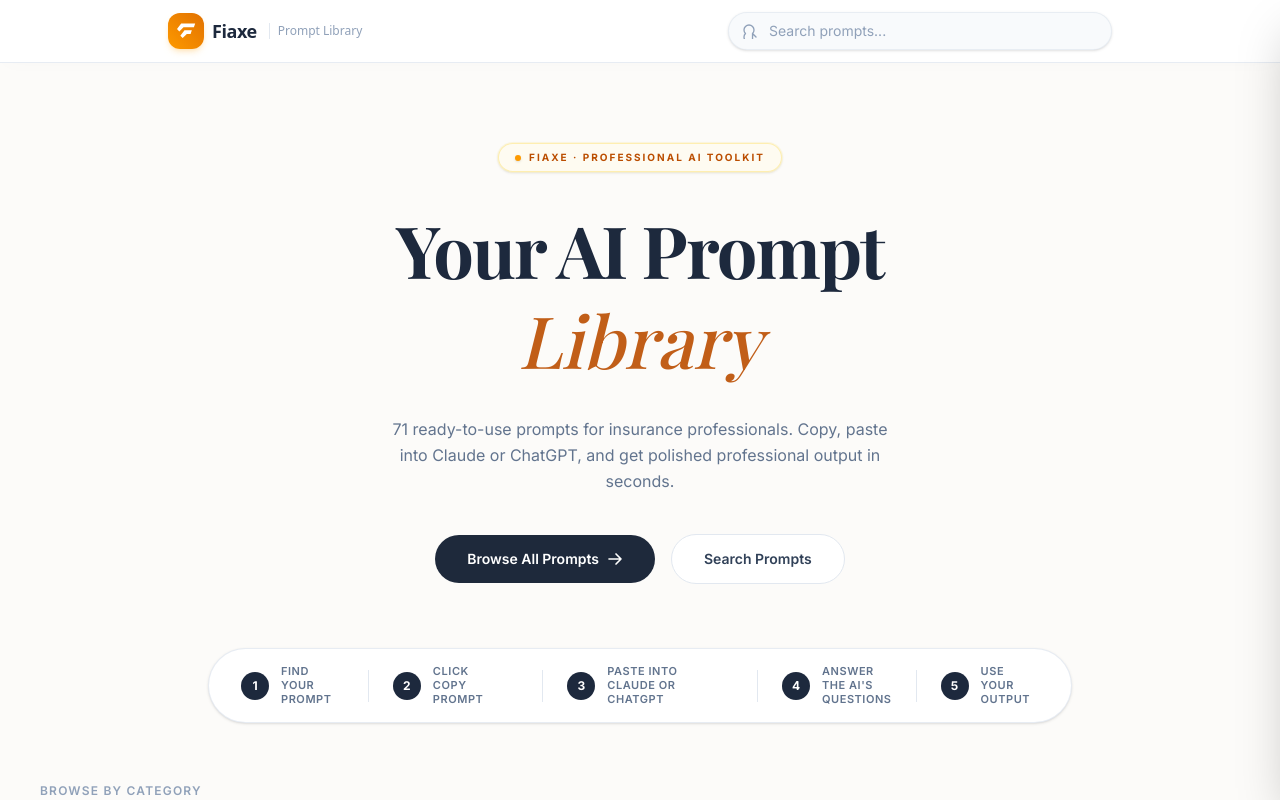
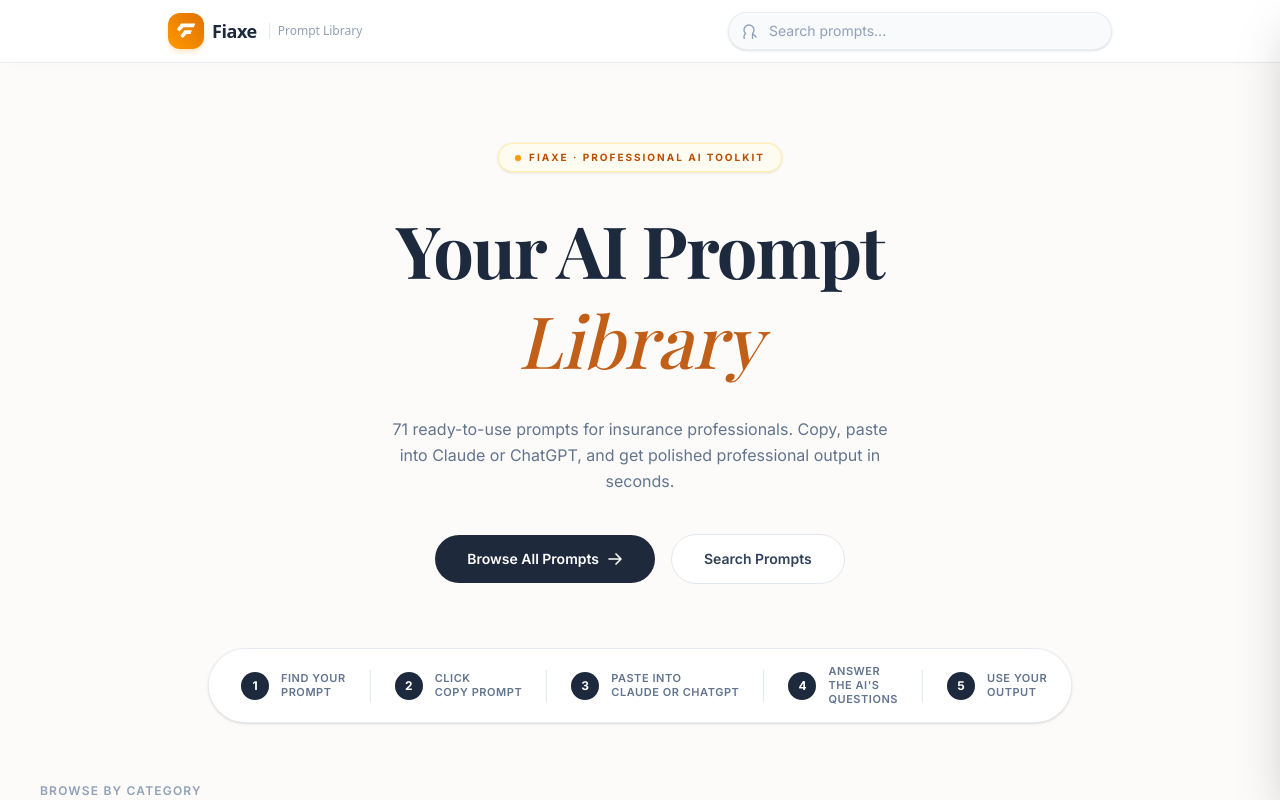
Before and after one commit to VeeranshFiaxe/prompt-lib, a Next.js app: page / in a window 1280 px wide. Shown: the top 800 px of the page. Built offline with nearby package versions, Linux system fonts and the light colour scheme; a web font is replaced by a local one.

Commit message:
style: resolve global horizontal page-level scroll and stepper layout overflow

```diff
--- a/src/app/layout.jsx
+++ b/src/app/layout.jsx
@@ -41,7 +41,7 @@
           rel="stylesheet"
         />
       </head>
-      <body className="min-h-screen bg-[#fcfbf9] antialiased">
+      <body className="min-h-screen bg-[#fcfbf9] antialiased overflow-x-hidden w-full max-w-full">
         <FavoritesProvider>{children}</FavoritesProvider>
       </body>
     </html>
--- a/src/app/page.jsx
+++ b/src/app/page.jsx
@@ -45,7 +45,7 @@
   const isSearching = searchQuery.trim().length > 0;
 
   return (
-    <main className="min-h-screen bg-[#fcfbf9]">
+    <main className="min-h-screen bg-[#fcfbf9] overflow-x-hidden w-full max-w-full">
       <TopNav searchQuery={searchQuery} setSearchQuery={setSearchQuery} />
 
       <Hero />
--- a/src/components/HowToUse.jsx
+++ b/src/components/HowToUse.jsx
@@ -10,24 +10,24 @@
 
 export default function HowToUse() {
   return (
-    <section className="relative bg-transparent pb-10">
-      <div className="mx-auto max-w-4xl flex justify-center px-4">
-        <div className="flex items-center rounded-full bg-white px-2 py-2 shadow-sm border border-slate-200/80">
+    <section className="relative bg-transparent pb-10 overflow-hidden w-full">
+      <div className="mx-auto max-w-4xl flex justify-center px-4 w-full">
+        <div className="flex items-center rounded-2xl sm:rounded-full bg-white px-2 py-2 shadow-sm border border-slate-200/80 overflow-x-auto max-w-full scrollbar-none flex-nowrap shrink-0">
           {STEPS.map((step, i) => (
-            <div key={step.number} className="flex items-center">
+            <div key={step.number} className="flex items-center shrink-0">
               {/* Step indicator */}
-              <div className="flex items-center gap-3 px-4 sm:px-6 py-2">
+              <div className="flex items-center gap-2 sm:gap-3 px-3 sm:px-6 py-2 shrink-0">
                 <span className="flex h-6 w-6 sm:h-7 sm:w-7 shrink-0 items-center justify-center rounded-full bg-slate-800 text-[10px] sm:text-xs font-bold text-white">
                   {step.number}
                 </span>
-                <p className="text-[10px] sm:text-[11px] font-semibold uppercase tracking-wider text-slate-500 whitespace-pre-line leading-tight">
+                <p className="text-[9px] sm:text-[11px] font-semibold uppercase tracking-wider text-slate-500 whitespace-pre-line leading-tight shrink-0">
                   {step.text}
                 </p>
               </div>
 
               {/* Separator line (don't show after last item) */}
               {i < STEPS.length - 1 && (
-                <div className="h-8 w-px bg-slate-200" />
+                <div className="h-8 w-px bg-slate-200 shrink-0" />
               )}
             </div>
           ))}
```
